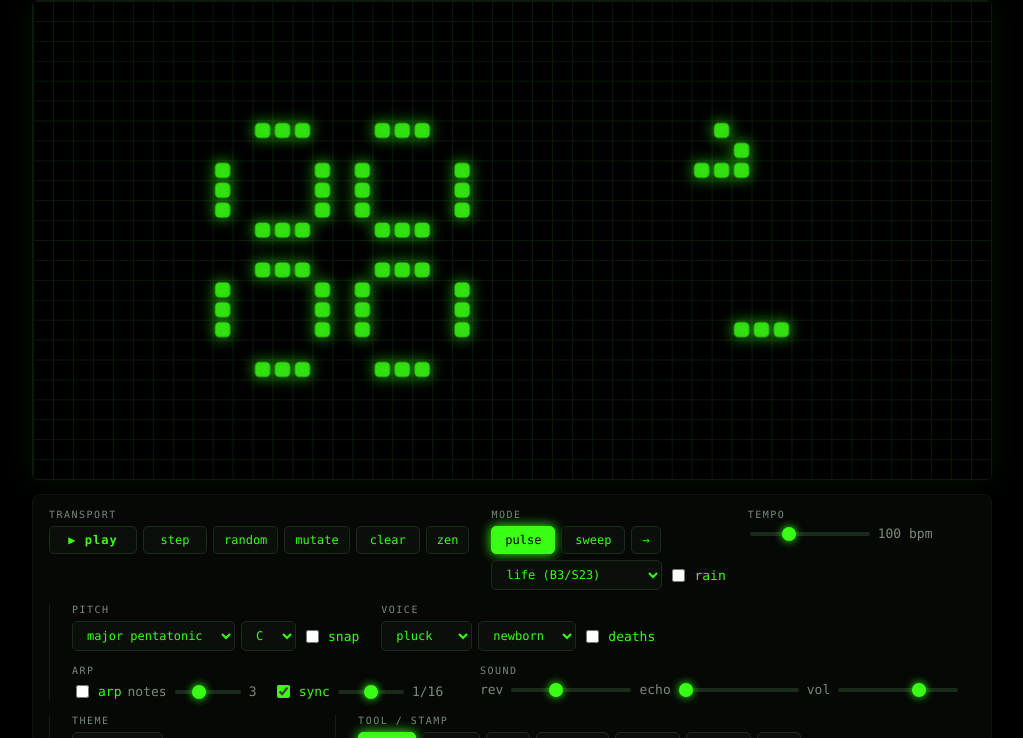
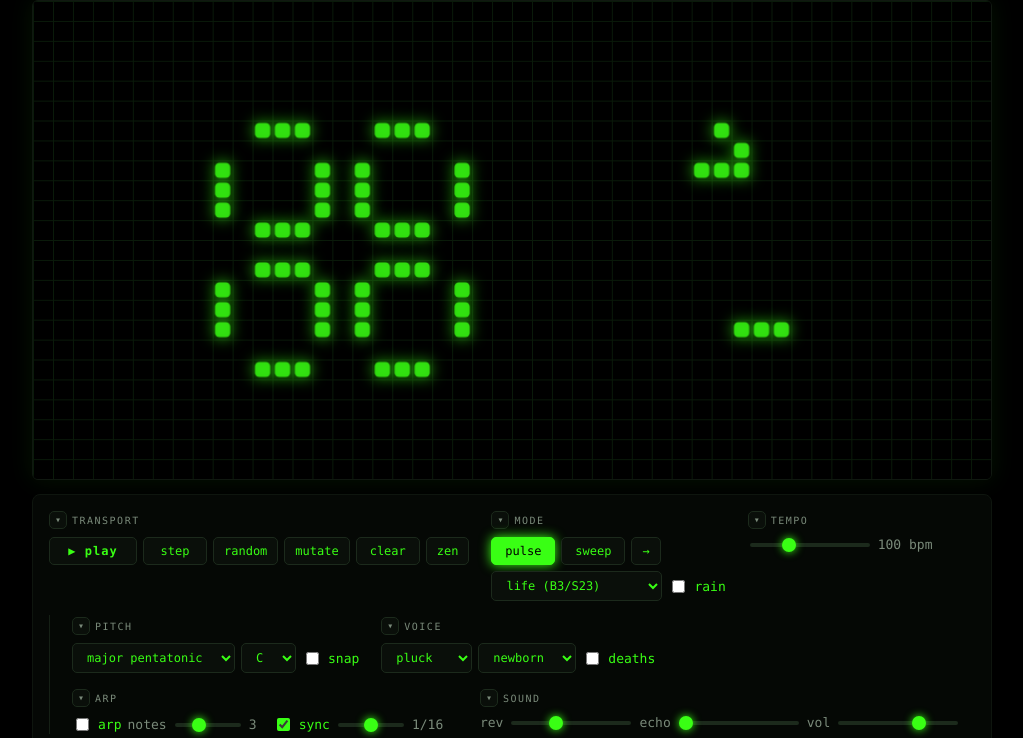
Before and after one commit to ivagluri/aural-life, a plain HTML site: page index.html in a window 1280 px wide. Shown: the part 56-794 px from the top of the page, without its empty margins (128-1151 px from the left). Drawn offline with Linux system fonts and the light colour scheme.

Commit message:
Add collapsible control groups

```diff
--- a/index.html
+++ b/index.html
@@ -45,7 +45,11 @@
   .section + .section{ border-left:1px solid #152015; padding-left:22px; }
   .group{ display:flex; flex-direction:column; gap:6px; }
   .custom-voice-panel{ flex:1 1 100%; }
-  .group > .label{ color:var(--dim); font-size:10px; letter-spacing:1.5px; text-transform:uppercase; }
+  .group-head{ display:flex; align-items:center; gap:5px; min-height:22px; cursor:pointer; }
+  .group .label{ color:var(--dim); font-size:10px; letter-spacing:1.5px; text-transform:uppercase; }
+  .group-body{ display:flex; flex-direction:column; gap:6px; }
+  .group.collapsed{ gap:0; }
+  .group.collapsed .group-body{ display:none; }
   .row{ display:flex; gap:6px; align-items:center; flex-wrap:wrap; }
   button, select{
     font-family:inherit; font-size:12px;
@@ -55,6 +59,11 @@
   }
   button:hover, select:hover{ border-color:var(--accent); box-shadow:0 0 8px rgba(57,255,20,.25); }
   button.active{ background:var(--accent); color:#000; border-color:var(--accent); box-shadow:0 0 12px var(--accent); }
+  button.group-toggle{
+    width:18px; height:18px; min-width:18px; padding:0;
+    display:inline-flex; align-items:center; justify-content:center;
+    color:var(--dim); font-size:10px; line-height:1;
+  }
   button.moment-pad.filled{ border-color:var(--accent); box-shadow:inset 0 0 0 1px rgba(57,255,20,.35); }
   button.moment-pad.current{ background:var(--accent); color:#000; border-color:var(--accent); box-shadow:0 0 12px var(--accent); }
   button.wide{ min-width:64px; }
@@ -1284,6 +1293,7 @@
   // ---------- persistence ----------
   const SLOT_KEY='aurallife.slots';
   const MOMENT_KEY='aurallife.moments';
+  const COLLAPSE_KEY='aurallife.collapsedGroups';
   let currentMomentIndex=null;
   function currentEncoded(){ return AL.encodeState(State); }
 
@@ -1353,6 +1363,61 @@
       const idx=+btn.dataset.moment;
       btn.classList.toggle('filled', !!moments[idx]);
       btn.classList.toggle('current', idx===currentMomentIndex && !!moments[idx]);
+    });
+  }
+  function readCollapsedGroups(){ try{ return JSON.parse(localStorage.getItem(COLLAPSE_KEY)||'{}'); }catch(e){ return {}; } }
+  function writeCollapsedGroups(s){ try{ localStorage.setItem(COLLAPSE_KEY, JSON.stringify(s)); }catch(e){} }
+  function setupCollapsibleGroups(){
+    const collapsed=readCollapsedGroups();
+    Array.prototype.forEach.call(document.querySelectorAll('.group'), (group, idx)=>{
+      if(group.querySelector('.group-head')) return;
+      const label=Array.prototype.filter.call(group.children, el=>el.classList && el.classList.contains('label'))[0];
+      if(!label) return;
+      const key=(label.textContent||('group'+idx)).toLowerCase().replace(/[^a-z0-9]+/g,'-').replace(/^-|-$/g,'') || ('group-'+idx);
+      group.dataset.collapseKey=key;
+      const head=document.createElement('div');
+      head.className='group-head';
+      const toggle=document.createElement('button');
+      toggle.type='button';
+      toggle.className='group-toggle';
+      head.appendChild(toggle);
+      group.insertBefore(head, label);
+      head.appendChild(label);
+      const body=document.createElement('div');
+      body.className='group-body';
+      while(head.nextSibling) body.appendChild(head.nextSibling);
+      group.appendChild(body);
+      const setCollapsed=on=>{
+        group.classList.toggle('collapsed', on);
+        toggle.textContent=on ? '▸' : '▾';
+        toggle.title=on ? 'expand / option-click to solo' : 'collapse / option-click to solo';
+        toggle.setAttribute('aria-expanded', on ? 'false' : 'true');
+      };
+      setCollapsed(!!collapsed[key]);
+      head.addEventListener('click', e=>{
+        e.preventDefault();
+        if(e.altKey || e.metaKey){
+          Array.prototype.forEach.call(document.querySelectorAll('.group'), other=>{
+            const k=other.dataset.collapseKey;
+            if(!k) return;
+            const on=other!==group;
+            other.classList.toggle('collapsed', on);
+            const otherToggle=other.querySelector('.group-toggle');
+            if(otherToggle){
+              otherToggle.textContent=on ? '▸' : '▾';
+              otherToggle.title=on ? 'expand / option-click to solo' : 'collapse / option-click to solo';
+              otherToggle.setAttribute('aria-expanded', on ? 'false' : 'true');
+            }
+            if(on) collapsed[k]=1; else delete collapsed[k];
+          });
+          writeCollapsedGroups(collapsed);
+          return;
+        }
+        const next=!group.classList.contains('collapsed');
+        if(next) collapsed[key]=1; else delete collapsed[key];
+        writeCollapsedGroups(collapsed);
+        setCollapsed(next);
+      });
     });
   }
 
@@ -1628,6 +1693,7 @@
   }
 
   function boot(){
+    setupCollapsibleGroups();
     loadCustom(); loadCustomVoice(); loadStamps();
     const hash=location.hash.slice(1);
     // A shared stamp link (#stamp=<code>) imports into the library. Extract it raw
```
